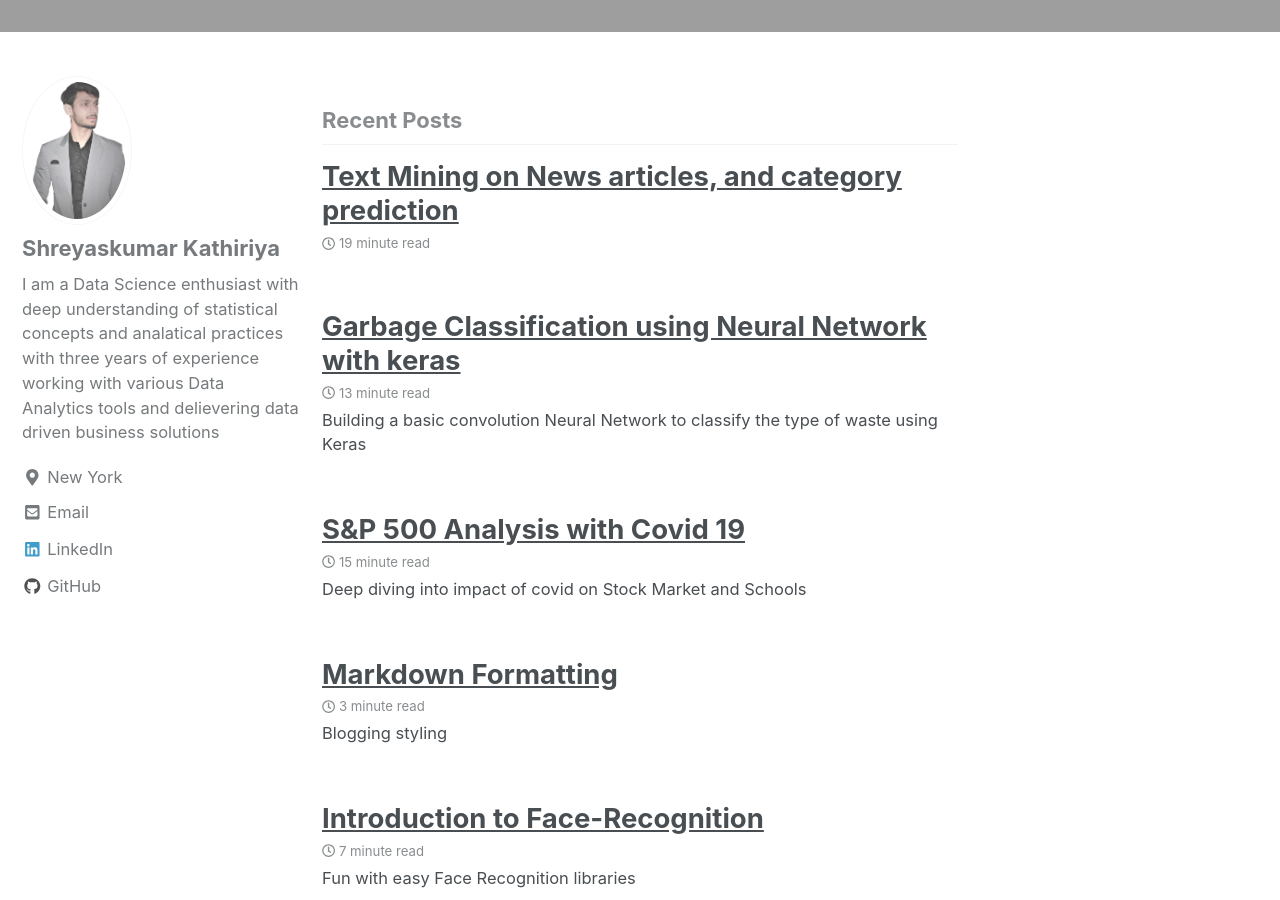
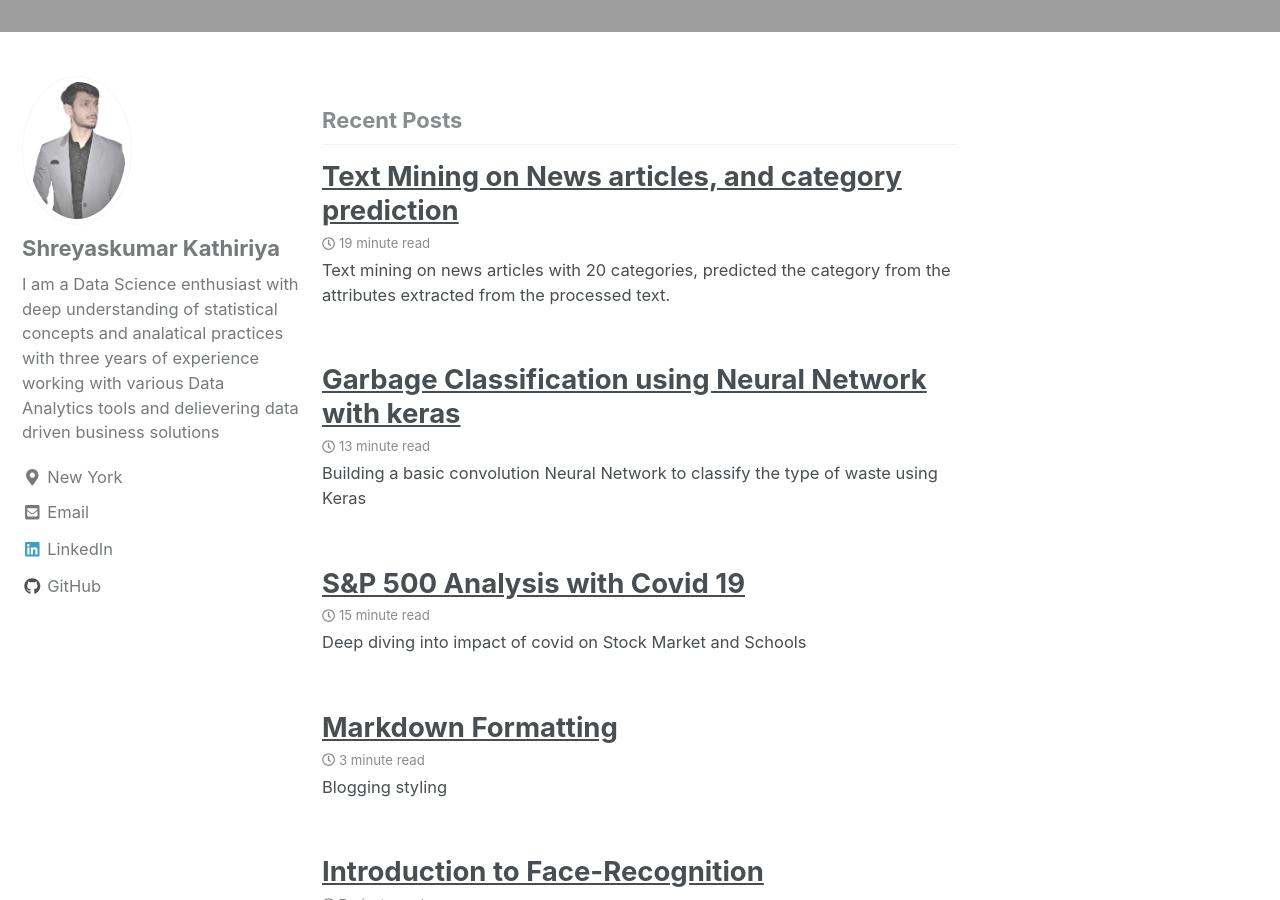
Before and after one commit to Shreyash1811/Shreyash1811.github.io, a Jekyll site: the page built from index.html, in a window 1280 px wide and 900 px high, scrolled down 1028 px. Built offline with Jekyll 4.4.1, drawn with Linux system fonts in a browser that asks for light colours; nearby versions of some CDN libraries; the list of posts is cut into pages by our own code.

Commit message:
Update 2020-05-31-Text_mining_news.md

```diff
--- a/_posts/2020-05-31-Text_mining_news.md
+++ b/_posts/2020-05-31-Text_mining_news.md
@@ -5,7 +5,7 @@ categories: [Python]
 tags: [Text Mining]
 header:
   image: "/images/text_mining_news/header.png"
-excerpt: "----"
+excerpt: "Text mining on news articles with 20 categories, predicted the category from the attributes extracted from the processed text."
 mathjax: "true"
 ---
 <a id = "top"></a>
```
